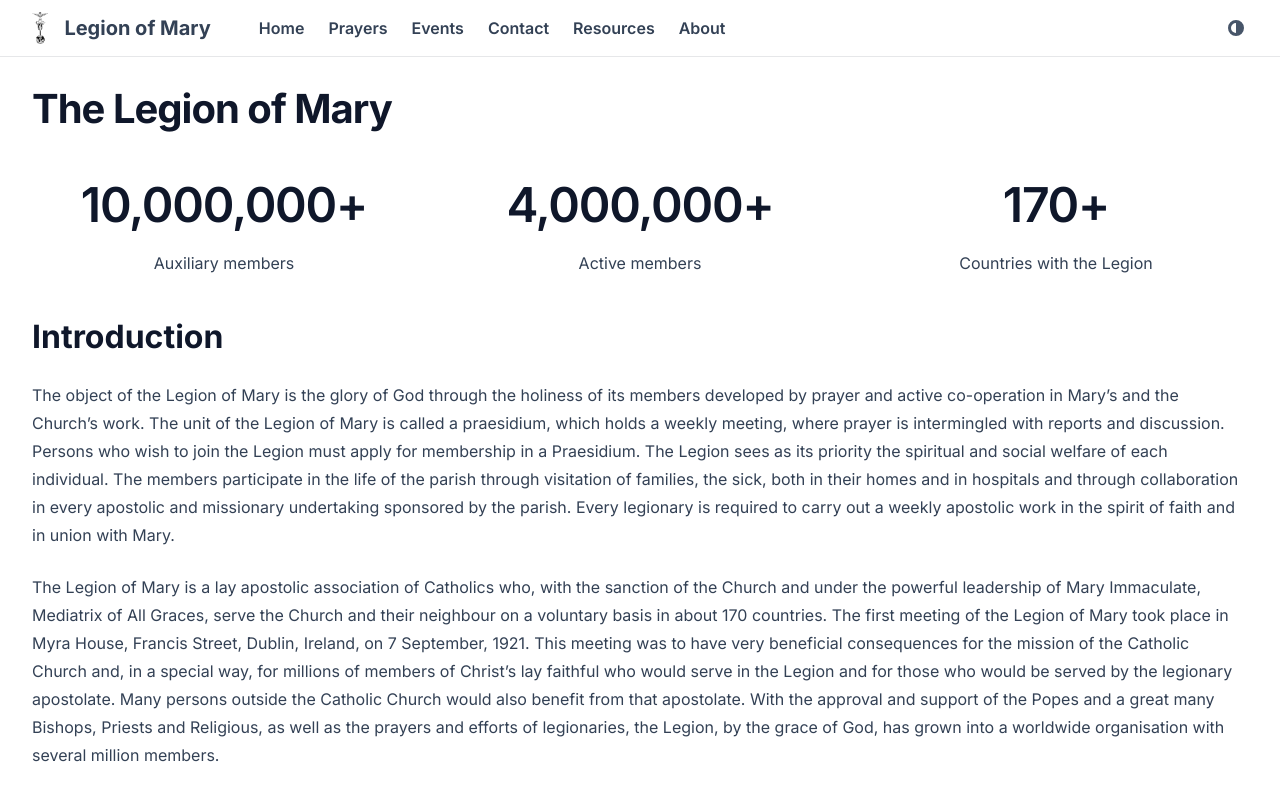
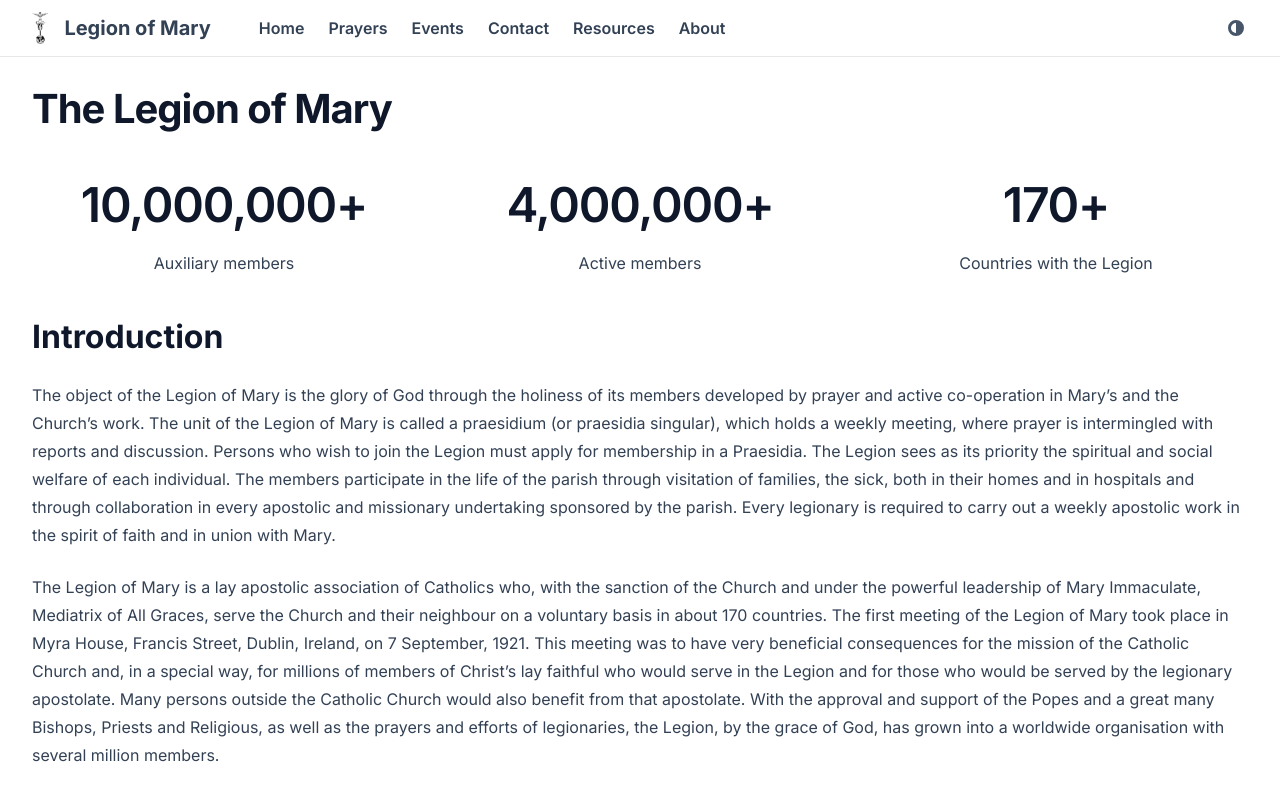
Before and after one commit to ozdv/legion, a Next.js app: page /about in a window 1280 px wide. Shown: the top 798 px of the page. Built offline with nearby package versions, Linux system fonts and the light colour scheme.

Commit message:
fix up latin plurals

```diff
--- a/src/app/about/page.tsx
+++ b/src/app/about/page.tsx
@@ -42,15 +42,16 @@ const About = () => {
           The object of the Legion of Mary is the glory of God through the
           holiness of its members developed by prayer and active co-operation in
           Mary’s and the Church’s work. The unit of the Legion of Mary is called
-          a praesidium, which holds a weekly meeting, where prayer is
-          intermingled with reports and discussion. Persons who wish to join the
-          Legion must apply for membership in a Praesidium. The Legion sees as
-          its priority the spiritual and social welfare of each individual. The
-          members participate in the life of the parish through visitation of
-          families, the sick, both in their homes and in hospitals and through
-          collaboration in every apostolic and missionary undertaking sponsored
-          by the parish. Every legionary is required to carry out a weekly
-          apostolic work in the spirit of faith and in union with Mary.
+          a praesidium (or praesidia singular), which holds a weekly meeting,
+          where prayer is intermingled with reports and discussion. Persons who
+          wish to join the Legion must apply for membership in a Praesidia. The
+          Legion sees as its priority the spiritual and social welfare of each
+          individual. The members participate in the life of the parish through
+          visitation of families, the sick, both in their homes and in hospitals
+          and through collaboration in every apostolic and missionary
+          undertaking sponsored by the parish. Every legionary is required to
+          carry out a weekly apostolic work in the spirit of faith and in union
+          with Mary.
         </p>
 
         <p className={pStyles}>
--- a/src/app/contact/page.tsx
+++ b/src/app/contact/page.tsx
@@ -5,8 +5,8 @@ import { Metadata } from "next";
 import {
   curiaList,
   juniorPraesidiumList,
-  northPraesidiaList,
-  southPraesidiaList,
+  northPraesidiumList,
+  southPraesidiumList,
 } from "../constants/praesidiaLists";
 
 export const metadata: Metadata = {
@@ -16,6 +16,7 @@ export const metadata: Metadata = {
 
 const Contact = () => {
   // https://legionofmaryquincycuria.weebly.com/
+  // https://tailwindui.com/components/application-ui/lists/grid-lists
 
   // todo: maybe make the cards buttons that open up a modal with more info/location/contact etc
 
@@ -27,18 +28,18 @@ const Contact = () => {
             Contact us
           </h2>
           <p className="mt-1 max-w-xl text-sm text-slate-700 dark:text-slate-200 sm:text-base">
-            The Diocese of Calgary is blessed with three different Curia&apos;s,
-            with over 30 active Praesidia. Persons who wish to join the Legion
-            must apply for membership in a Praesidium.
+            The Diocese of Calgary is blessed with three different Curiae with
+            over 30 active Praesidia. Persons who wish to join the Legion must
+            apply for membership in a Praesidia.
           </p>
         </div>
 
         <div className="">
           <h3 className="text-2xl font-bold text-slate-900 dark:text-slate-100 sm:text-2xl">
-            Curia&apos;s
+            Curias
           </h3>
           <p className="mt-1 max-w-xl text-sm text-slate-700 dark:text-slate-200 sm:text-base">
-            Curia&apos;s are the governing body of two or more praesidia in a
+            Curias are the governing body of two or more praesidia in a
             district.
           </p>
           <div className="mt-4 grid grid-cols-1 gap-4 sm:grid-cols-2 lg:col-span-3 lg:grid-cols-3 lg:gap-8">
@@ -56,7 +57,7 @@ const Contact = () => {
 
         <div className="">
           <h3 className="text-2xl font-bold text-slate-900 dark:text-slate-100 sm:text-2xl">
-            Praesidia&apos;s
+            Praesidium
           </h3>
 
           <p className="mt-1 max-w-xl text-sm text-slate-700 dark:text-slate-200 sm:text-base">
@@ -65,7 +66,7 @@ const Contact = () => {
           </p>
 
           <div className="mt-4 grid grid-cols-1 gap-4 sm:grid-cols-2 lg:col-span-3 lg:grid-cols-3 lg:gap-8">
-            {[...southPraesidiaList, ...northPraesidiaList].map(
+            {[...southPraesidiumList, ...northPraesidiumList].map(
               (curia, idx) => (
                 <Cards
                   key={idx}
@@ -81,11 +82,11 @@ const Contact = () => {
 
         <div className="">
           <h3 className="text-2xl font-bold text-slate-900 dark:text-slate-100 sm:text-2xl">
-            Our Junior Praesidia&apos;s
+            Our Junior Praesidium
           </h3>
 
           <p className="mt-1 max-w-xl text-sm text-slate-700 dark:text-slate-200 sm:text-base">
-            Same as a regular Praesidium, but for those that are younger than 18
+            Same as a regular Praesidia, but for those that are younger than 18
             years of age.
           </p>
 
@@ -107,5 +108,3 @@ const Contact = () => {
 };
 
 export default Contact;
-
-// https://tailwindui.com/components/application-ui/lists/grid-lists
--- a/src/app/not-found.tsx
+++ b/src/app/not-found.tsx
@@ -7,13 +7,13 @@ export default function NotFound() {
     <Layout showFooter={false}>
       <div className="relative flex h-full items-center py-20 sm:py-36">
         <Container className="relative flex w-full flex-col items-center">
-          <p className="font-display text-3xl tracking-tight text-gray-300">
+          <p className="font-display text-3xl tracking-tight text-slate-900 dark:text-gray-200">
             404
           </p>
-          <h1 className="font-display mt-4 text-4xl font-medium tracking-tighter text-gray-300 sm:text-5xl">
+          <h1 className="font-display mt-4 text-4xl font-medium tracking-tighter text-slate-900 dark:text-gray-200 sm:text-5xl">
             Page not found
           </h1>
-          <p className="mt-4 text-lg tracking-tight text-gray-300">
+          <p className="mt-4 text-lg tracking-tight text-slate-500 dark:text-gray-400">
             Sorry, we couldn’t find the page you’re looking for.
           </p>
           <Button href="/" className="mt-8">
--- a/src/components/hero/cta.tsx
+++ b/src/components/hero/cta.tsx
@@ -15,7 +15,7 @@ const CTA = () => {
               Ready to get involved?
             </h2>
             <span className="text-2xl font-semibold text-slate-900 dark:text-slate-200">
-              Find a Praesidia near you!
+              Find a Praesidium near you!
             </span>
           </>
           <div className="flex w-full flex-col justify-center gap-6 sm:flex-row lg:mt-0">
--- a/src/components/hero/faq.tsx
+++ b/src/components/hero/faq.tsx
@@ -9,13 +9,13 @@ const FAQ = () => {
       question: "Who is Frank Duff?",
       // https://www.legionofmary.ie/causes/profile/frank-duff
       answer:
-        "Frank Duff, Founder of the Legion of Mary, was born in Dublin, Ireland, on June 7, 1889. He entered the Civil Service at the age of 18. At 24 he joined the Society of St. Vincent de Paul where he was led to a deeper commitment to his Catholic faith and at the same time he acquired a great sensitivity to the needs of the poor and underprivileged. Along with a group of Catholic women and Fr. Michael Toher, Dublin Archdiocese, he formed the first praesidium of the Legion of Mary on September 7, 1921. From that date until his death, November 7, 1980, he guided the world-wide extension of the Legion with heroic dedication.",
+        "Frank Duff, Founder of the Legion of Mary, was born in Dublin, Ireland, on June 7, 1889. He entered the Civil Service at the age of 18. At 24 he joined the Society of St. Vincent de Paul where he was led to a deeper commitment to his Catholic faith and at the same time he acquired a great sensitivity to the needs of the poor and underprivileged. Along with a group of Catholic women and Fr. Michael Toher, Dublin Archdiocese, he formed the first Praesidia of the Legion of Mary on September 7, 1921. From that date until his death, November 7, 1980, he guided the world-wide extension of the Legion with heroic dedication.",
     },
     {
       question: "How do I get involved?",
       // https://www.legionofmary.ie/about
       answer:
-        "The object of the Legion of Mary is the glory of God through the holiness of its members developed by prayer and active co-operation in Mary’s and the Church’s work. The unit of the Legion of Mary is called a praesidium, which holds a weekly meeting, where prayer is intermingled with reports and discussion. Persons who wish to join the Legion must apply for membership in a Praesidium. The Legion sees as its priority the spiritual and social welfare of each individual. The members participate in the life of the parish through visitation of families, the sick, both in their homes and in hospitals and through collaboration in every apostolic and missionary undertaking sponsored by the parish. Every legionary is required to carry out a weekly apostolic work in the spirit of faith and in union with Mary.",
+        "The object of the Legion of Mary is the glory of God through the holiness of its members developed by prayer and active co-operation in Mary’s and the Church’s work. The unit of the Legion of Mary is called a praesidium, which holds a weekly meeting, where prayer is intermingled with reports and discussion. Persons who wish to join the Legion must apply for membership in a Praesidia. The Legion sees as its priority the spiritual and social welfare of each individual. The members participate in the life of the parish through visitation of families, the sick, both in their homes and in hospitals and through collaboration in every apostolic and missionary undertaking sponsored by the parish. Every legionary is required to carry out a weekly apostolic work in the spirit of faith and in union with Mary.",
     },
     {
       question: "How does the Legion of Mary operate within the church?",
@@ -24,16 +24,16 @@ const FAQ = () => {
         "Drawing its inspiration from the True Devotion to Mary, as taught by St. Louis Marie de Montfort, and which had a profound influence on the Founder of the Legion, the Servant of God, Frank Duff, the Legion is at the disposal of the Bishops and Priests for use in the mission of the Church. While essentially a lay association, legionaries look for spiritual and apostolic formation to priests and religious, who, as Legion Spiritual Directors, hold an honoured place in the Legion system. The Legion requires ecclesiastical approval to work in a diocese or parish. Loyalty to the Magisterium and to Ecclesiastical Authority is a basic legionary principle. The Legion aims to bring Mary to the world as the infallible means of winning the world to Jesus and legionary service is based on the doctrine of the Mystical Body of Christ so that in their fellow members and in those they serve, legionaries seek to have the Person of our Lord once again seen and served by Mary, his Mother.",
     },
     {
-      question: "What even is a 'praesidium'?",
+      question: "What is a 'praesidium' or a 'praesidia'?",
       // https://www.legionofmary.ie/about
       answer:
-        "The basic unit of the Legion is called a praesidium, which is normally based in a parish. A parish may have more than one praesidium. To be an active legionary it is necessary to apply for membership in a praesidium, which holds a weekly meeting and allocates a weekly apostolic task to the members, who generally work in pairs. After a successful period of probation, members are called to make the Legionary Promise (this is only applicable for members over 18 years) which is directed to the Holy Spirit. Realising the necessity for a strong support of prayer, the Legion has Auxiliary members, who associate themselves with the Legion by undertaking a service of prayer in its name. The administration of the Legion is carried out through its various councils at local, regional and national level.",
+        "The basic unit of the Legion is called a Praesidia (or Praesidium for plural), which is normally based in a parish. A parish may have more than one praesidia. To be an active legionary it is necessary to apply for membership in a praesidia, which holds a weekly meeting and allocates a weekly apostolic task to the members, who generally work in pairs. After a successful period of probation, members are called to make the Legionary Promise (this is only applicable for members over 18 years) which is directed to the Holy Spirit. Realising the necessity for a strong support of prayer, the Legion has Auxiliary members, who associate themselves with the Legion by undertaking a service of prayer in its name. The administration of the Legion is carried out through its various councils at local, regional and national level.",
     },
     {
       question: "Do I have to be 18 years or older to join?",
       // handbook / winged
       answer:
-        "Not at all! The Legion of Mary has a variety of special Praesidia, including Junior Praesidiums. You can find them scattered throughout our diocese in our Praesidium page titled as such. You can also read more about them in chapter 36 of the Legion Handbook found in our resources page.",
+        "Not at all! The Legion of Mary has a variety of special Praesidia, including Junior Praesidium. You can find them scattered throughout our diocese in our Praesidium page titled as such. You can also read more about them in chapter 36 of the Legion Handbook found in our resources page.",
     },
   ];
 
--- a/src/components/prayers/legionPrayer.tsx
+++ b/src/components/prayers/legionPrayer.tsx
@@ -234,7 +234,7 @@ const LegionPrayer = () => {
               </p>
               <p>
                 <b>v.</b> Mary Immaculate, Mediatrix of all Graces (
-                <i>or Invocation appropriate to Praesidium</i>)
+                <i>or Invocation appropriate to Praesidia</i>)
               </p>
               <p>
                 <b>R.</b> Pray for us.
--- a/src/components/shared/accordion.tsx
+++ b/src/components/shared/accordion.tsx
@@ -8,7 +8,6 @@ type PropsT = {
   header?: ReactNode;
   body?: ReactNode;
   defaultOpen?: boolean;
-  // Styles
   headerStyles?: string;
   wrapperStyles?: string;
 };
```
Also changed, not shown: src/app/constants/praesidiaLists.ts (+5 -5 lines), 1 other file (tests, documents, lock files or other folders).
